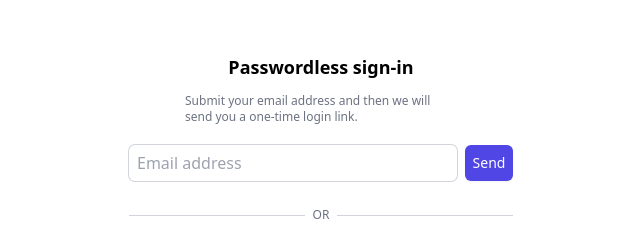
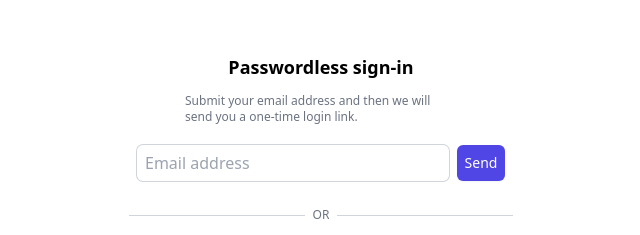
Before and after one commit to kwdChan/paper-summary-frontend, a Next.js app: page /sign-in/passwordless in a window 1280 px wide. Shown: the part 227-462 px from the top of the page, without its empty margins (319-959 px from the left). Built offline with nearby package versions, Linux system fonts and the light colour scheme.

Commit message:
magic link feedback

```diff
--- a/src/components/authMatters/OneLineEmailRegister.tsx
+++ b/src/components/authMatters/OneLineEmailRegister.tsx
@@ -32,9 +32,9 @@ function MyStyledInput({
 
 function FeedbackMessage({ errored, children }: {errored:boolean, children: React.ReactNode }) {
 
-  let className = "w-9/12 text-xs px-1 pt-[2px] text-neutral-400 ";
+  let className = "w-10/12 text-xs px-1 pt-[2px] text-neutral-400";
   if (errored) {
-    className = "w-9/12 text-xs px-1 pt-[2px] text-red-400"
+    className = "w-10/12 text-xs px-1 pt-[2px] text-red-400"
   }
   return  (
     <div className={className}>
@@ -96,7 +96,7 @@ export function PasswordlessSiginField({
   };
 
   return (
-    <div className="w-full max-w-md flex flex-col items-center">
+    <div className="w-full max-w-md flex flex-col items-center px-2">
       <div className="flex flex-row w-full justify-between">
         <MyStyledInput
           type="text"
@@ -121,7 +121,7 @@ export function PasswordlessSiginField({
           </div>
         </button>
       </div>
-      <div className='w-10/12 '>
+      <div className='w-full'>
         <FeedbackMessage errored={errored}>{feedbackMessage}</FeedbackMessage>
         </div>
 
```
